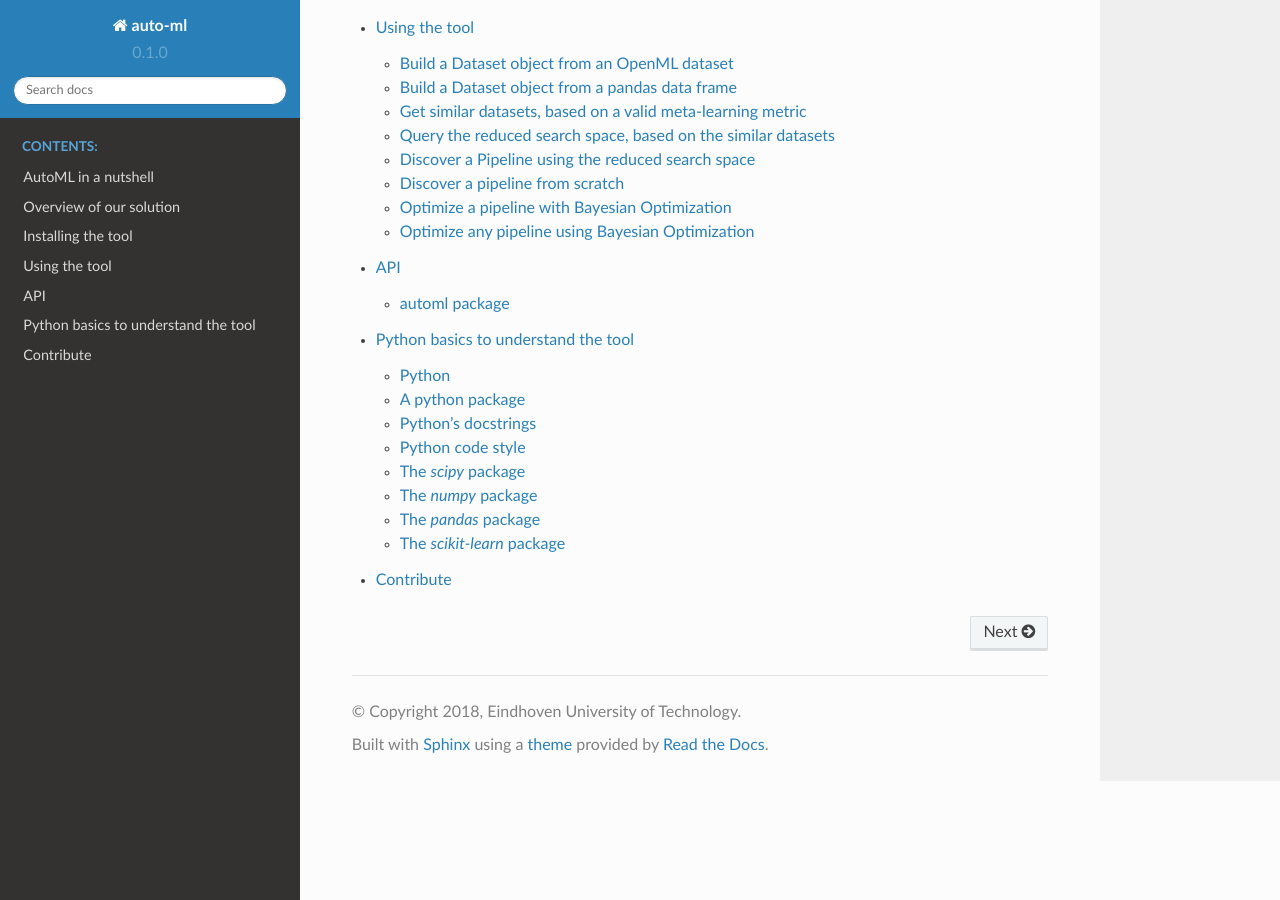
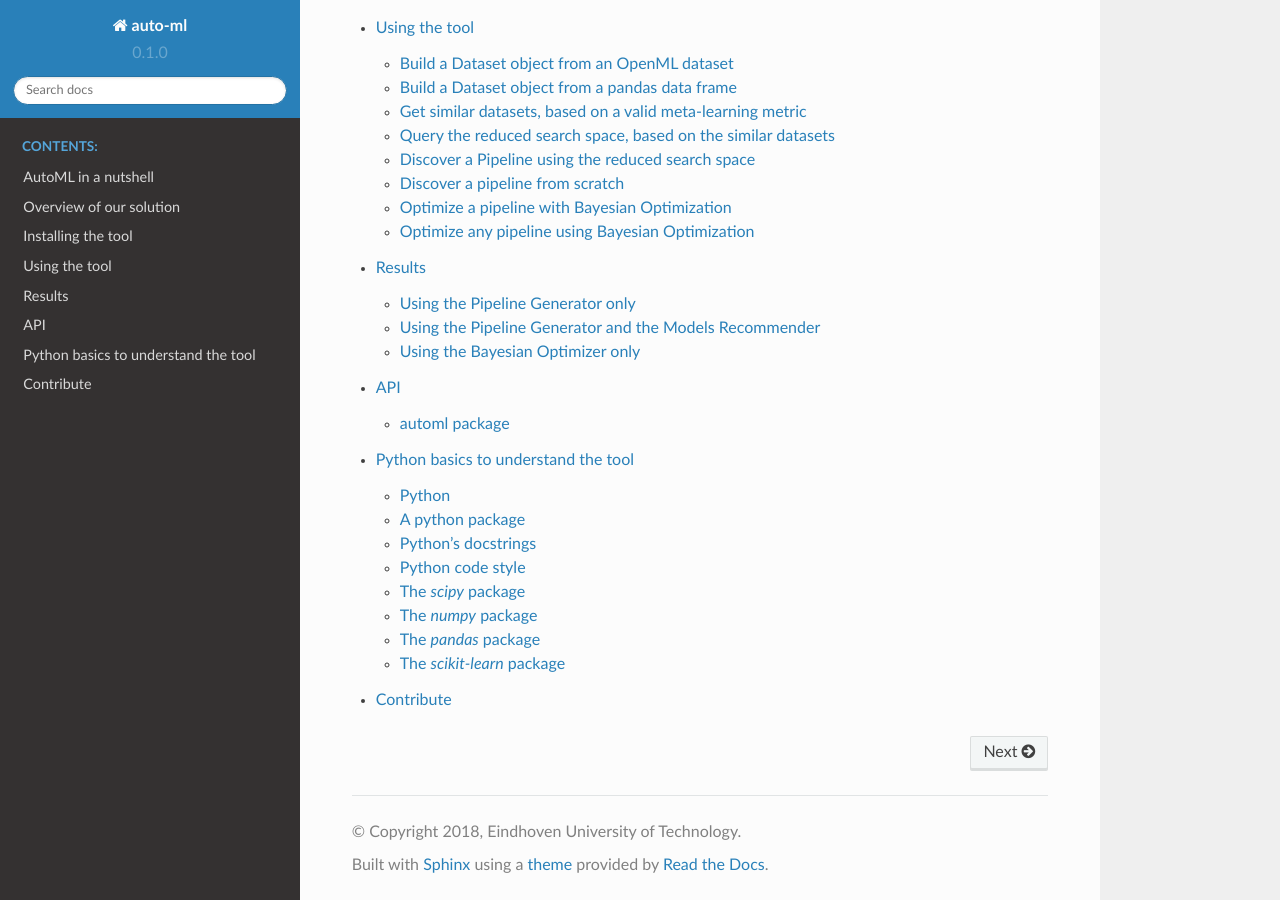
Before and after one commit to gomerudo/auto-ml, a Sphinx documentation site: the page built from docs/source/index.rst, in a window 1280 px wide and 900 px high, scrolled down 1128 px. Built offline with Sphinx 7.4.7 and the Read the Docs theme 2.0.0, drawn with Linux system fonts in a browser that asks for light colours; formulas are drawn with MathJax 3.

Commit message:
Add results section to docs

```diff
--- a/docs/source/howto.rst
+++ b/docs/source/howto.rst
@@ -143,7 +143,7 @@ Optimize a pipeline with Bayesian Optimization
     sklearn_pipeline = pipeline_obj.pipeline
 
     # Run the optimizer
-    assistant.optimize()
+    assistant.bayesian_optimize()
 
 Optimize any pipeline using Bayesian Optimization
 -------------------------------------------------
@@ -162,4 +162,4 @@ Optimize any pipeline using Bayesian Optimization
     my_pipeline = ... # A pipeline
 
     # Run the optimizer
-    assistant.optimize(my_pipeline)
+    assistant.bayesian_optimize(my_pipeline)
--- a/docs/source/index.rst
+++ b/docs/source/index.rst
@@ -42,6 +42,7 @@ Authors:
    Overview of our solution <solution>
    Installing the tool <install>
    Using the tool <howto>
+   Results <results>
    API <modules>
    Python basics to understand the tool <python>
    Contribute <contribute>
--- /dev/null
+++ b/docs/source/results.rst
@@ -0,0 +1,24 @@
+Results
+===================================
+
+Some examples are available in the form of a notebook, and are available in
+the project's git repository.
+
+---------------------------------
+Using the Pipeline Generator only
+---------------------------------
+
+- https://github.com/gomerudo/auto-ml/blob/jorge_fraud/examples/FraudDataset_GP.ipynb
+- https://github.com/gomerudo/auto-ml/blob/jorge_fraud/examples/FraudDatasetAll_GP.ipynb
+
+-------------------------------------------------------
+Using the Pipeline Generator and the Models Recommender
+-------------------------------------------------------
+- https://github.com/gomerudo/auto-ml/blob/jorge_fraud/examples/FraudDataset_MetaLearningGP.ipynb
+- https://github.com/gomerudo/auto-ml/blob/jorge_fraud/examples/FraudDatasetAll_MetaLearningGP.ipynb
+
+---------------------------------
+Using the Bayesian Optimizer only
+---------------------------------
+
+- https://github.com/gomerudo/auto-ml/blob/firoz_dev/examples/firoz_fraud_analysis/jupyter-notebooks/fraud_analysis.ipynb
```
